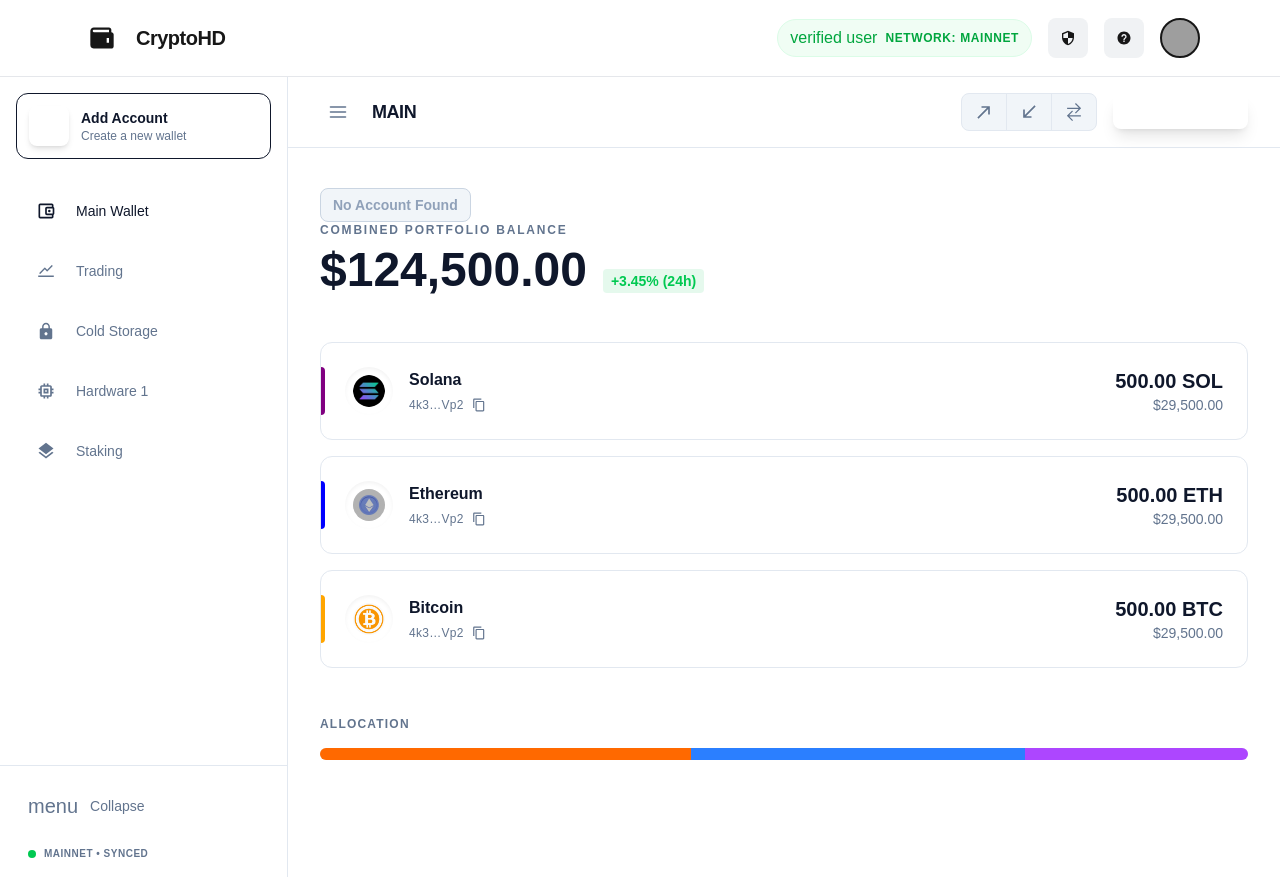
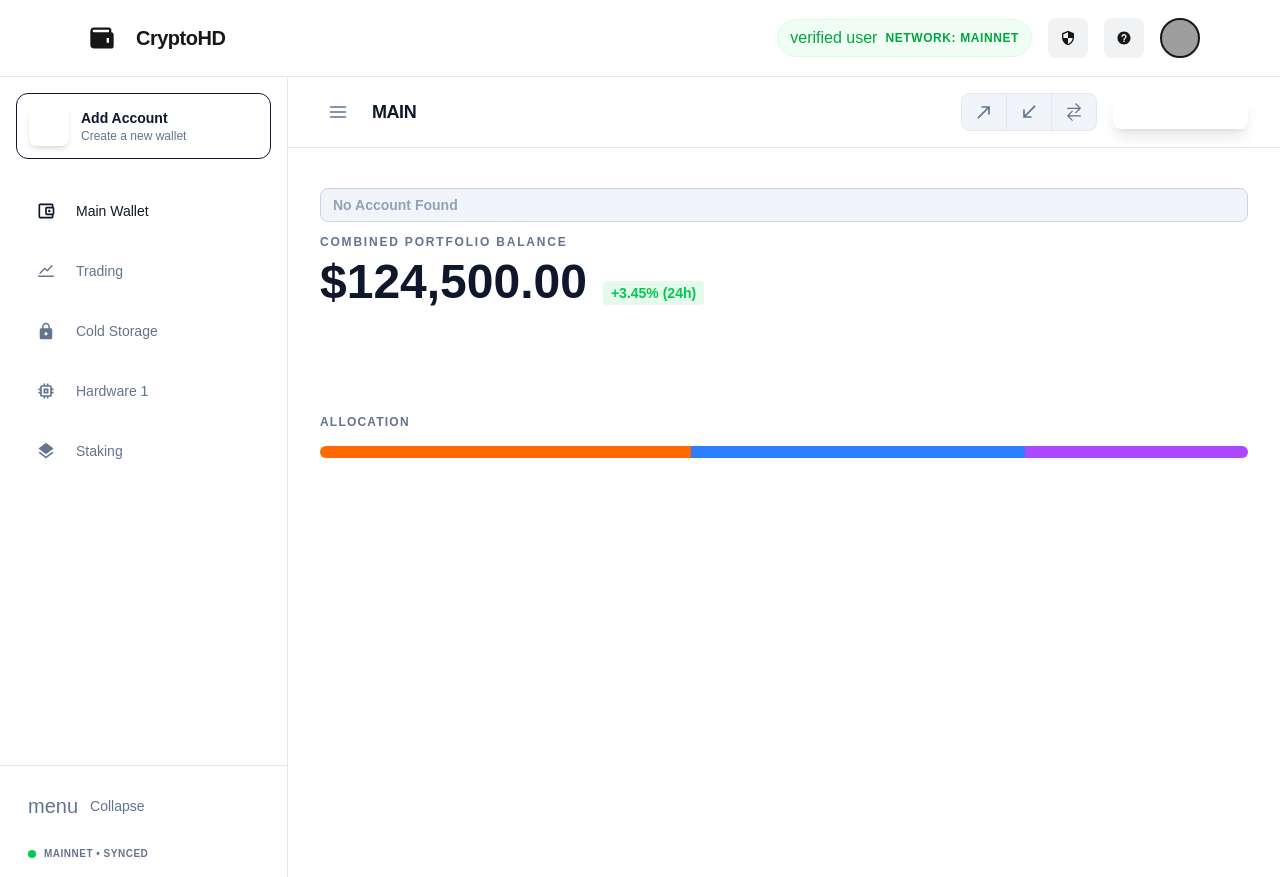
Before and after one commit to bEluga0000/crypto-wallet, a Next.js app: page /portfolio in a window 1280 px wide. Built offline with nearby package versions, Linux system fonts and the light colour scheme; grey boxes are pictures that could not be loaded.

Commit message:
feat: show the proper coin

```diff
--- a/src/components/portfolio.tsx
+++ b/src/components/portfolio.tsx
@@ -16,9 +16,10 @@ export default function PortfolioPage() {
   const [isSidebarOpen, setIsSidebarOpen] = useState(true);
   const [openAddAccount, setOpenAddAccount] = useState(false)
   const [accounts, setAccounts] = useState<AccountSchema[]>([])
-  const [acc, setAcc] = useState<string|null>(null);
+  const [acc, setAcc] = useState<string | null>(null);
   const [accountsOptions, setAccountOptions] = useState<string[]>([])
   const [selectWalletType, setSelectedWalletType] = useState<AccountTypeKey | "HARDWARE" | "STAKING">("MAIN")
+  const [filteredAccounts, setFilteredAccounts] = useState<AccountSchema[]>([])
   useEffect(() => {
     const rawAccount = localStorage.getItem(STORAGE_KEYS.ACCOUNTS)
     const parseAccounts: AccountSchema[] = rawAccount ? JSON.parse(rawAccount) : [];
@@ -28,16 +29,23 @@ export default function PortfolioPage() {
     const options = accounts
       .filter((a) => a.type === selectWalletType)
       .map((d) => d.accountName);
-    if(options.length > 0)
-    {
+    if (options.length > 0) {
       setAcc(options[0])
     }
-    else
-    {
+    else {
       setAcc(null)
     }
     setAccountOptions(options)
   }, [accounts, selectWalletType]);
+  useEffect(() => {
+    if (acc) {
+      const filteredOnes = accounts.filter(d => d.accountName == acc)
+      setFilteredAccounts(filteredOnes)
+    }
+    else {
+      setFilteredAccounts([])
+    }
+  }, [acc, accounts])
   return (
     <>
       <div className="flex h-screen overflow-hidden bg-background-light dark:bg-background-dark text-slate-900 dark:text-slate-100">
@@ -54,7 +62,7 @@ export default function PortfolioPage() {
             onToggleSidebar={() => setIsSidebarOpen((p) => !p)}
             walletName={selectWalletType}
           />
-          <div className="max-w-5xl px-8 py-10 gap-3">
+          <div className="max-w-5xl px-8 py-10 gap-3 flex flex-col">
             <BalanceFilterSelect
               value={acc ?? ""}
               options={accountsOptions}
@@ -63,12 +71,13 @@ export default function PortfolioPage() {
             />
             <BalanceCard />
             {/* Assets */}
-            <div className="space-y-4">
-              {cointTypes.map((c, ind) => {
-                const coin = COIN_TYPES[c]
-                return <CoinCard coin={coin} ind={ind} key={ind} />
-              })}
-            </div>
+            {
+              filteredAccounts.length > 0 && <div className="space-y-4">
+                {filteredAccounts.map((c, ind) => {
+                  return <CoinCard coin={c} ind={ind} key={ind} />
+                })}
+              </div>
+            }
 
             {/* Allocation */}
             <div className="mt-12">
--- a/src/components/ui/portfolio/coinCard.tsx
+++ b/src/components/ui/portfolio/coinCard.tsx
@@ -1,9 +1,15 @@
+import { AccountSchema } from "@/constants/accounts"
+import { COIN_TYPES, COIN_TYPES_KEYS } from "@/constants/blockChainType"
+import { copyToClipboard } from "@/utils/copyToClipBoard"
 import { MdContentCopy } from "react-icons/md"
 
 type CoinCardProps = {
-    coin: any,
+    coin: AccountSchema,
     ind: number
 }
+// type CoinCard = {
+//     coin:COIN_TYPES_KEYS,
+// }
 const CoinCard: React.FC<CoinCardProps> = ({
     coin,
     ind
@@ -16,7 +22,7 @@ const CoinCard: React.FC<CoinCardProps> = ({
             {/* Left accent bar */}
             <div
                 className="absolute left-0 top-1/4 bottom-1/4 w-1 rounded-r-full"
-                style={{ backgroundColor: coin.color }}
+                style={{ backgroundColor: COIN_TYPES[coin.coin].color }}
             />
 
             <div className="flex items-center justify-between">
@@ -25,8 +31,8 @@ const CoinCard: React.FC<CoinCardProps> = ({
                     {/* Coin Image */}
                     <div className="flex h-12 w-12 items-center justify-center rounded-full bg-white/5 shadow-inner dark:bg-black/20">
                         <img
-                            src={coin.image}
-                            alt={coin.label}
+                            src={COIN_TYPES[coin.coin].image}
+                            alt={COIN_TYPES[coin.coin].label}
                             className="h-8 w-8 rounded-full"
                         />
                     </div>
@@ -34,17 +40,20 @@ const CoinCard: React.FC<CoinCardProps> = ({
                     {/* Coin Info */}
                     <div className="flex flex-col gap-1">
                         <h3 className="text-base font-semibold text-slate-900 dark:text-white">
-                            {coin.label}
+                            {COIN_TYPES[coin.coin].label}
                         </h3>
 
                         <div className="flex items-center gap-1.5 text-slate-500 dark:text-slate-400">
                             <span className="text-xs font-mono tracking-wide">
-                                4k3…Vp2
+                                {coin.publicKey.slice(0, 3)}…{coin.publicKey.slice(-3)}
                             </span>
 
                             <button
                                 className="rounded p-0.5 transition-colors hover:bg-slate-100 hover:text-primary dark:hover:bg-slate-800 cursor-pointer"
                                 aria-label="Copy address"
+                                onClick={async ()=> await copyToClipboard(coin.publicKey,{
+                                    label:"Public Key"
+                                })}
                             >
                                 <MdContentCopy className="text-[14px]" />
                             </button>
@@ -55,7 +64,7 @@ const CoinCard: React.FC<CoinCardProps> = ({
                 {/* RIGHT SIDE */}
                 <div className="text-right">
                     <p className="text-xl font-bold">
-                        500.00 {coin.short}
+                        500.00 {COIN_TYPES[coin.coin].short}
                     </p>
                     <p className="text-sm text-slate-500">
                         $29,500.00
```
